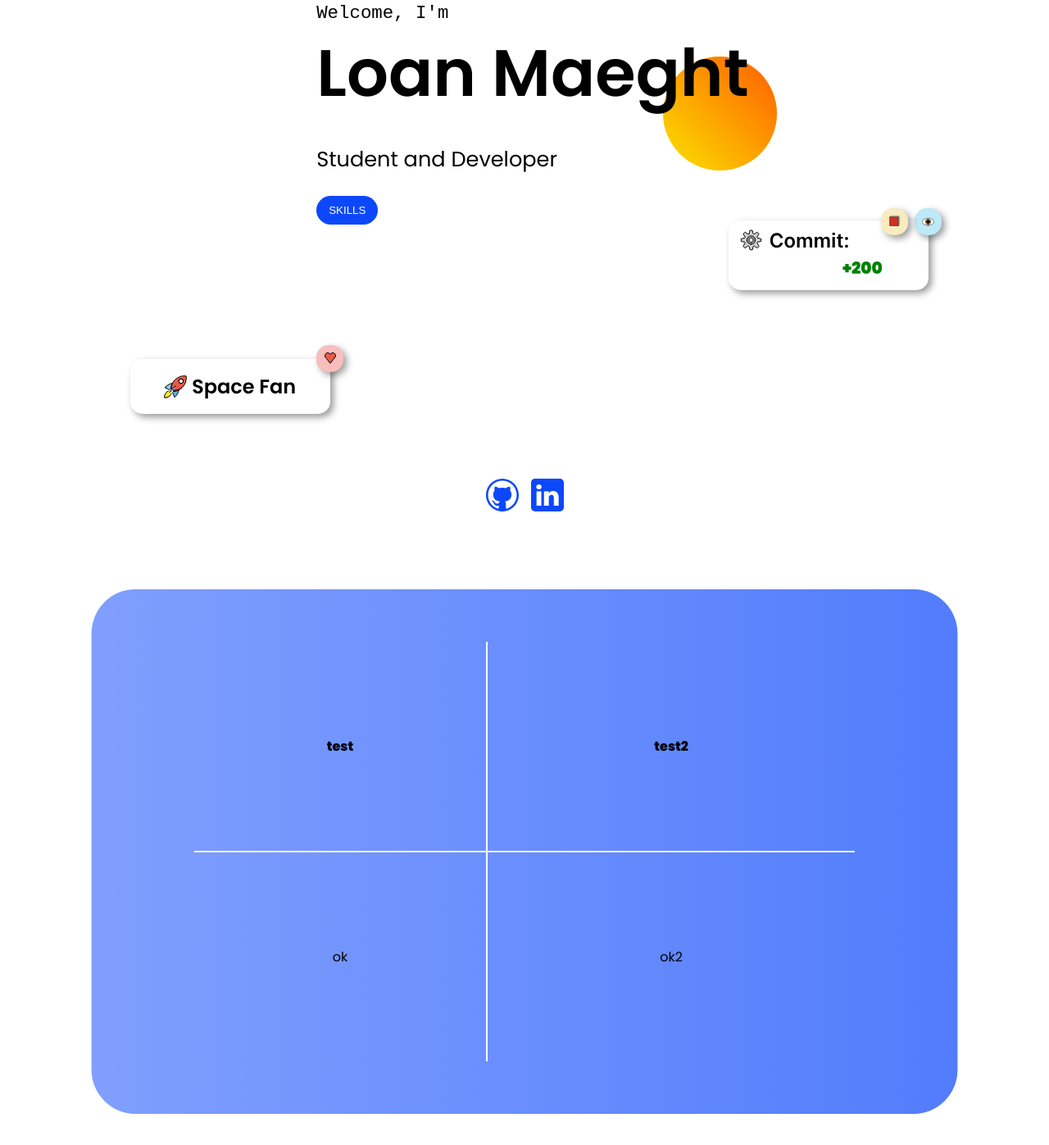
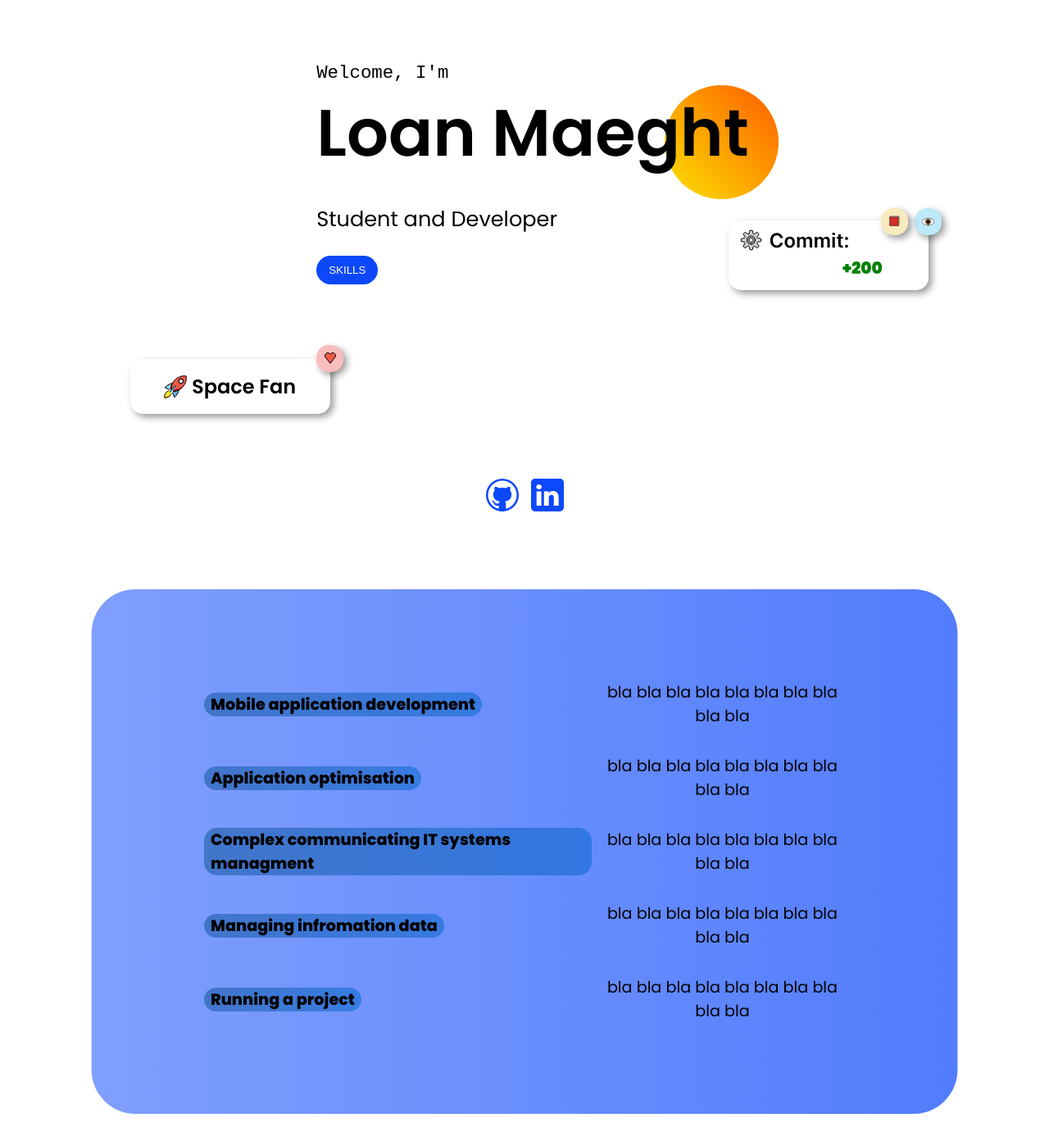
Before and after one commit to loan-mgt/Portfolio, a plain HTML site: page index.html in a window 1280 px wide. Shown: the part 161-1558 px from the top of the page at 82% size. Drawn offline with Linux system fonts and the light colour scheme; no server answers.

Commit message:
add skills

```diff
--- a/SRC/CSS/index.css
+++ b/SRC/CSS/index.css
@@ -6,9 +6,17 @@
 }
 
 body{
+    width: 100vw;
+    overflow-x: hidden;
     margin: 0px;
     background-color: white;
     font-family: 'Poppins', sans-serif;
+    scroll-behavior: smooth;
+
+}
+a{
+    text-transform: none;
+    text-decoration: none;
 }
 
 .top{
@@ -45,6 +53,7 @@ body{
     align-self: center;
     margin-left: 20px;
     z-index: 2;
+    position: relative;
 
 }
 
@@ -89,10 +98,10 @@ body{
 }
 
 .left .sphere{
-    position: relative;
+    position: absolute;
     z-index: -1;
-    top: -205px;
-    right: -423px;
+    top: 28px;
+    right: -36px;
 }
 
 .main_img{
@@ -219,20 +228,40 @@ body{
 }
 
 .center-table table{
+    aspect-ratio: 16/9;
+    font-size: clamp(0.2rem, 2vw, 1.2rem);
+
     margin: auto;
+
     margin-top: auto;
     margin-bottom: auto;
-    width: 70%;
-    height: 80%;
+    width: 85%;
+    max-width: 800px;
+    /*width: 70%;
+    height: 80%;*/
     border-collapse: collapse;
     border-style: hidden;
+
 }
 
 table th{
-    border: 2px solid white;
+    /*border: 2px solid white;*/
+
+}
+
+table th p {
+    width: fit-content;
+
+    margin: 0;
+    margin-left: .5rem;
+    padding-left: .5rem;
+    padding-right: .5rem;
+    text-align: left;
+        border-radius: 1rem;
+    background: linear-gradient(90deg, rgba(9,80,150,.5) 0%, rgba(0,100,200,.5) 100%);
 }
 table td{
-    border: 2px solid white;
+    /*border: 2px solid white;*/
     text-align: center;
 }
 
--- a/index.html
+++ b/index.html
@@ -106,7 +106,7 @@
             <p id="welcome" >Welcome, I'm</p>
             <h1>Loan Maeght</h1>
             <p id="info">Student and Developer</p>
-            <button>skills</button>
+            <a href="#skill"><button>skills</button></a>
             <img class="sphere" src="SRC/IMG/sphere.svg" >
         </div>
         <div class="left_bottom">
@@ -119,7 +119,7 @@
 </div>
 
 
-<div class="skill">
+<div class="skill" id="skill">
 
     <div class="table">
         <div class="back-table">
@@ -128,13 +128,24 @@
             <div class="center-table">
                 <table>
                     <tr>
-                        <th>test</th>
-                        <th>test2</th>
+                        <th><p>Mobile application development</p></th>
+                        <td>bla bla bla bla bla bla bla bla bla bla</td>
                     </tr>
                     <tr>
-                        <td>ok</td>
-                        <td>ok2</td>
-
+                        <th><p>Application optimisation</p></th>
+                        <td>bla bla bla bla bla bla bla bla bla bla</td>
+                    </tr>
+                    <tr>
+                        <th><p>Complex communicating IT systems managment</p></th>
+                        <td>bla bla bla bla bla bla bla bla bla bla</td>
+                    </tr>
+                    <tr>
+                        <th><p>Managing infromation data</p></th>
+                        <td>bla bla bla bla bla bla bla bla bla bla</td>
+                    </tr>
+                    <tr>
+                        <th><p>Running a project</p></th>
+                        <td>bla bla bla bla bla bla bla bla bla bla</td>
                     </tr>
 
                 </table>
```
